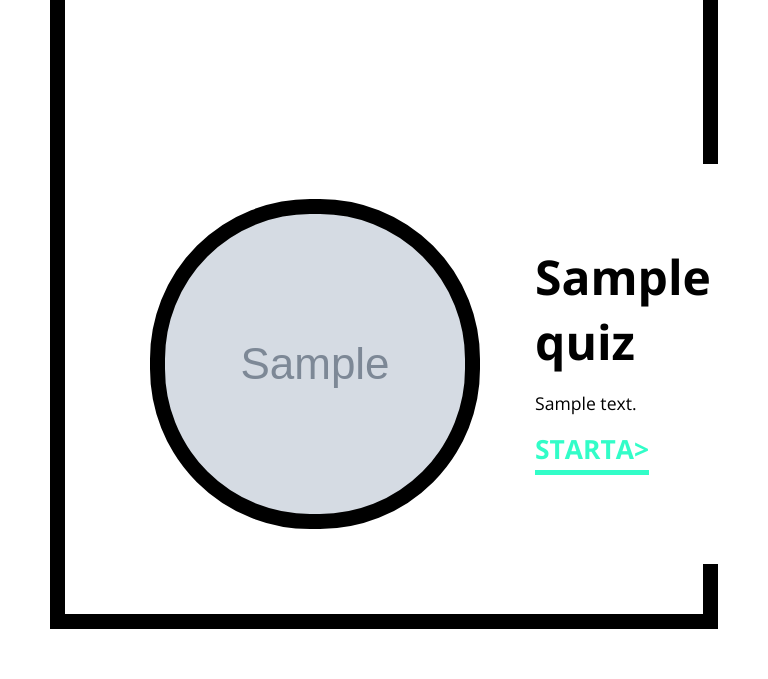
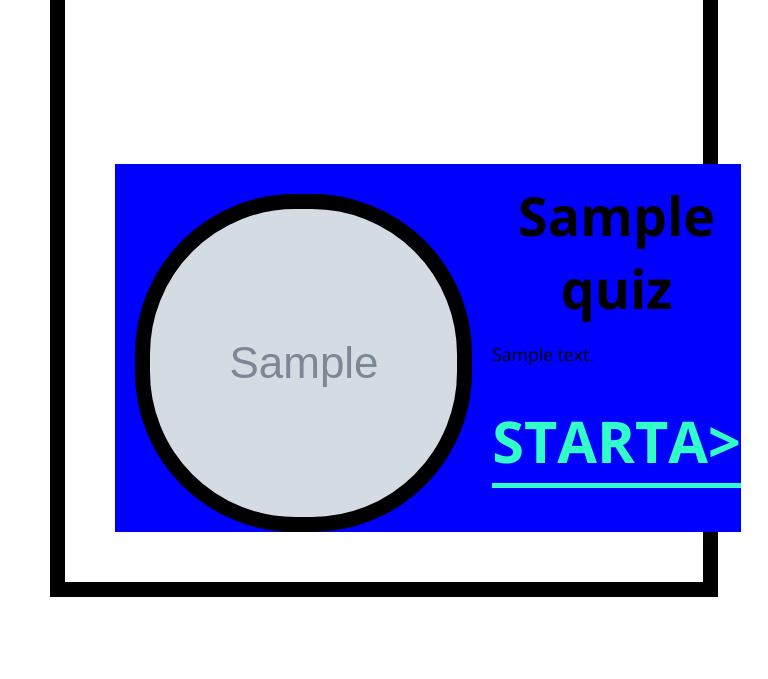
Before and after one commit to HannaPettersson/quizsite, a Django app: page / in a window 768 px wide. Shown: the part 819-1498 px from the top of the page. After the commit the page ends 1416 px from the top, so only its background shows below. Run offline with Django 3.2, Linux system fonts and the light colour scheme; tables that the repository leaves empty hold one stand-in row (values such as "Sample post"); grey boxes marked "Sample" are stand-in pictures.

Commit message:
View port sizes for labels

```diff
--- a/quiz/templates/quiz/index.html
+++ b/quiz/templates/quiz/index.html
@@ -35,7 +35,7 @@
 								<div class="column">
 									<h2>{{quiz.name}}</h2>
 									<p>{{quiz.description}}</p>
-									<p><a href="{% url "question_page" quiz.slug 1 %}">Starta> </a></p>
+									<p id="start"><a href="{% url "question_page" quiz.slug 1 %}">Starta> </a></p>
 								</div>
 							</div>
 					{% endfor %}
--- a/static/style.css
+++ b/static/style.css
@@ -40,7 +40,7 @@ input{
 
 }
 
-html, body, .container{
+html, body{
 	font-family: 'Open Sans', sans-serif;
 	/*height: 100%;
 	margin: 0 auto;
@@ -77,26 +77,9 @@ a {
 
 }
 
-.container {
-	display:table;
-	margin-top: 50px;
-	/*margin: 0 auto;
-	/*background-color: blue;*/
-}
 
-.row {
-	display: table-row;
 
-}
 
-.column {
-	display: table-cell;
-	vertical-align: middle;
-	/*border: 1px solid;*/
-	padding: 20px;
-	background-color: white;
-
-}
 
 .wrapper {
 	/*border: 1px, solid black;*/
@@ -114,13 +97,16 @@ margin: 0 auto;
 }
 
 .circular {
+	margin-left: auto;
+	margin-right: auto;
+	margin-top: 30px;
 	width: 300px;
 	height: 300px;
 	border: 15px solid;
 	border-radius: 160px;
 	-webkit-border-radius: 160px;
 	-moz-border-radius: 160px;
-	margin:15px;
+	/*margin:15px;*/
 	background-position: center;
 	/*background: url(http://placekitten.com/g/200/300) no-repeat;*/
 	}
@@ -206,6 +192,57 @@ li {
 	font-size: 13px;
 }
 
+
+
+/*@media all and (min-width: 768px) {*/
+@media only screen and (min-width : 768px){
+.container {
+	display:table;
+	margin-top: 50px;
+	/*margin: 0 auto;
+	/*background-color: blue;*/
+}
+
+.row {
+	display: table-row;
+
+}
+
+.column {
+	display: table-cell;
+	vertical-align: middle;
+	/*border: 1px solid;*/
+	padding-left: 20px;
+	background-color: white;
+
+}
+
+}
+/*@media not all and (max-width: 768px) {)*/
+
+@media only screen and (max-width: 768px) {
+
+.container {margin-top: 50px}
+
+.column {background-color: blue;}
+
+h2 {
+	text-align: center;
+	font-size: 7vw;
+}
+
+#start {
+	text-align: center;
+	font-size: 5vw;
+	}
+
+.circular {
+	width: 40vw;
+	height: 40vw;
+}
+
+}
+
 @-webkit-keyframes ticker {
 	0%   {margin-top: 0;}
 	25%  {margin-top: -140px;}
```
